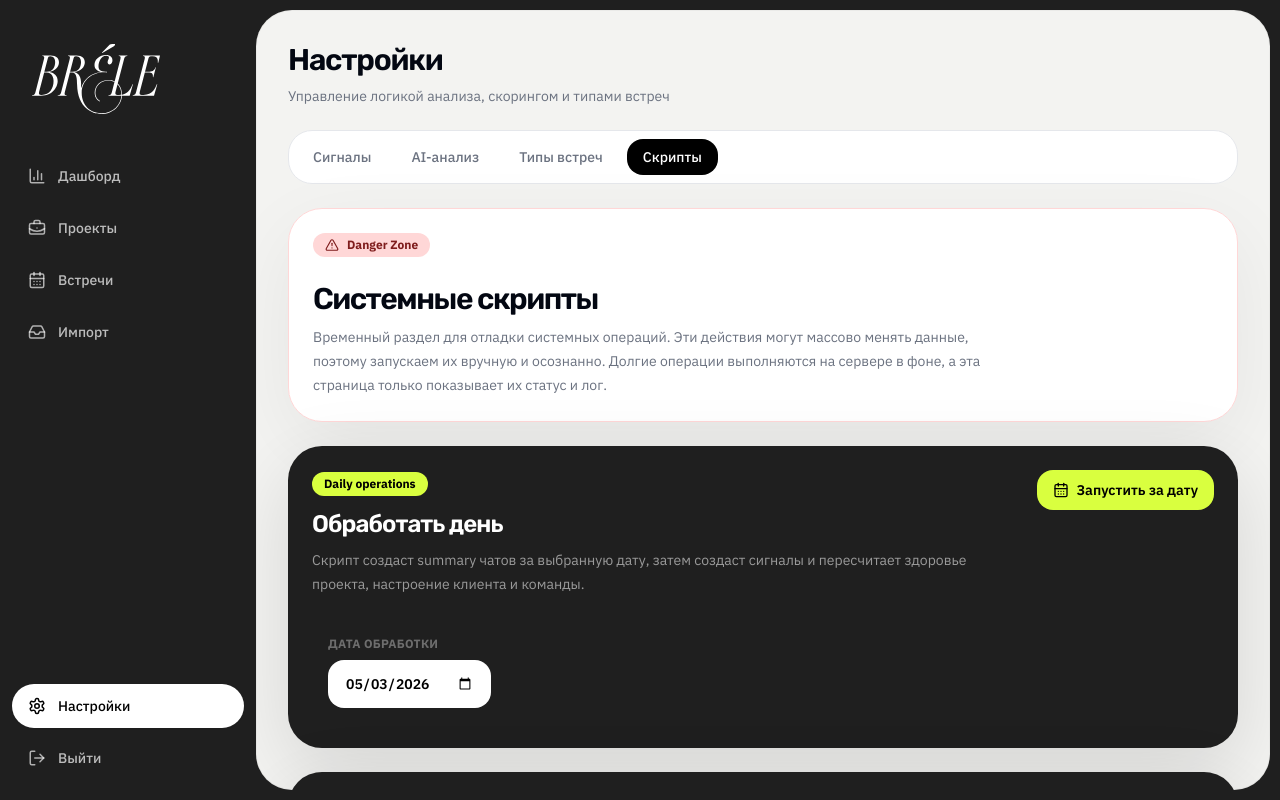
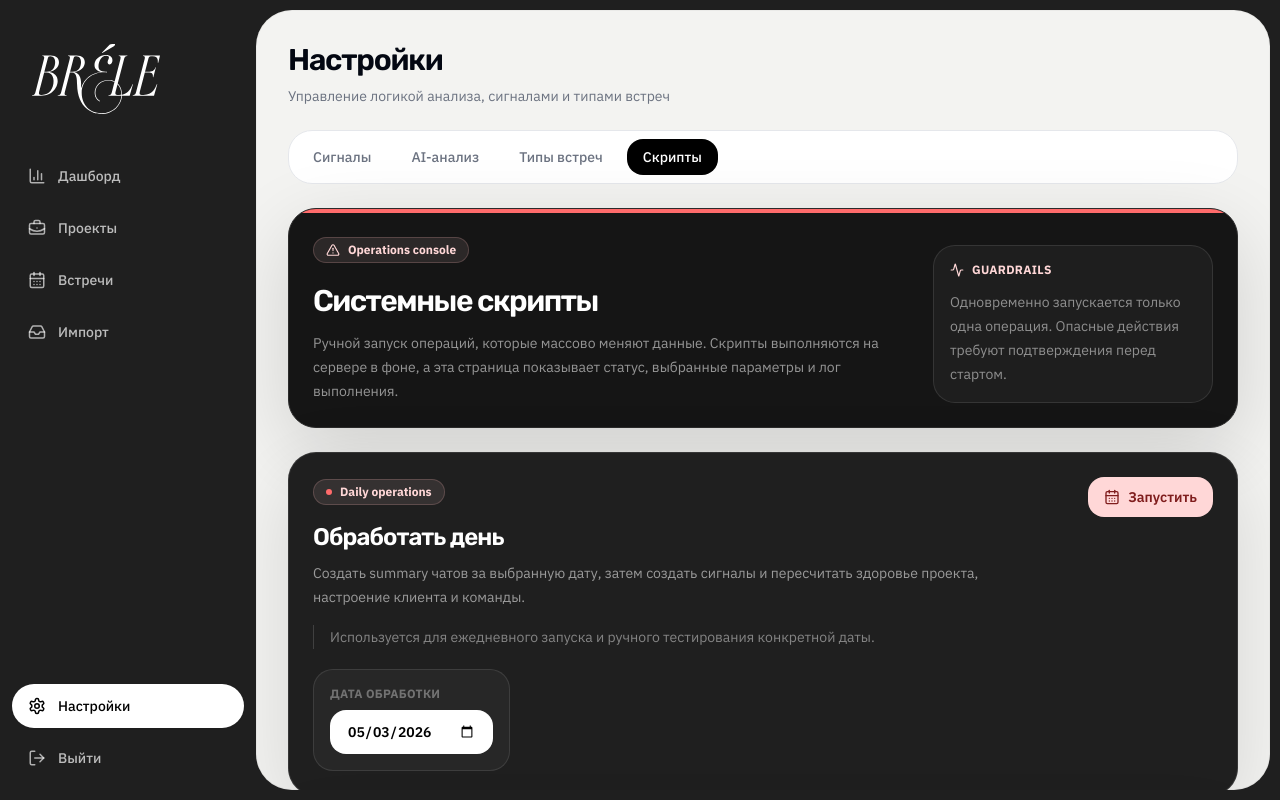
Before and after one commit to Alexsoltan/brele-operation, a Next.js app in the folder apps/web/: page /settings/scripts in a window 1280 px wide. Built offline with nearby package versions, Linux system fonts and the light colour scheme.

Commit message:
Polish settings scripts page

```diff
--- a/apps/web/src/app/settings/layout.tsx
+++ b/apps/web/src/app/settings/layout.tsx
@@ -8,7 +8,6 @@ const tabs = [
     label: "Сигналы",
     href: "/settings/signal",
   },
-
   {
     href: "/settings/ai-analysis",
     label: "AI-анализ",
@@ -38,7 +37,7 @@ export default function SettingsLayout({
         </h1>
 
         <p className="mt-2 text-sm text-gray-500">
-          Управление логикой анализа, скорингом и типами встреч
+          Управление логикой анализа, сигналами и типами встреч
         </p>
       </div>
 
--- a/apps/web/src/app/settings/page.tsx
+++ b/apps/web/src/app/settings/page.tsx
@@ -1,5 +1,5 @@
 import { redirect } from "next/navigation";
 
 export default function SettingsPage() {
-  redirect("/settings/project-scoring");
+  redirect("/settings/signal");
 }
--- a/apps/web/src/app/settings/scripts/page.tsx
+++ b/apps/web/src/app/settings/scripts/page.tsx
@@ -1,7 +1,14 @@
 "use client";
 
+import type { ReactNode } from "react";
 import { useState } from "react";
-import { AlertTriangle, CalendarDays, RotateCcw, Terminal } from "lucide-react";
+import {
+  Activity,
+  AlertTriangle,
+  CalendarDays,
+  RotateCcw,
+  Terminal,
+} from "lucide-react";
 
 type ScriptResult = {
   ok: boolean;
@@ -69,6 +76,53 @@ function getStatusClassName(result: ScriptResult) {
   }
 
   return "bg-[#d9ff3f] text-black";
+}
+
+function ScriptPanel({
+  eyebrow,
+  title,
+  description,
+  details,
+  children,
+  action,
+}: {
+  eyebrow: string;
+  title: string;
+  description: string;
+  details?: string;
+  children?: ReactNode;
+  action: ReactNode;
+}) {
+  return (
+    <section className="rounded-[28px] border border-white/10 bg-[#1f1f1f] p-6 text-white shadow-[0_24px_80px_rgba(0,0,0,0.12)]">
+      <div className="flex flex-col gap-5 lg:flex-row lg:items-start lg:justify-between">
+        <div className="min-w-0">
+          <div className="mb-4 inline-flex items-center gap-2 rounded-full border border-[#ffb4b4]/20 bg-[#ffd7d7]/10 px-3 py-1 text-xs font-bold text-[#ffd7d7]">
+            <span className="h-1.5 w-1.5 rounded-full bg-[#ff6b6b]" />
+            {eyebrow}
+          </div>
+
+          <h2 className="text-2xl font-semibold tracking-[-0.04em]">
+            {title}
+          </h2>
+
+          <p className="mt-2 max-w-2xl text-sm leading-6 text-white/55">
+            {description}
+          </p>
+
+          {details ? (
+            <p className="mt-4 max-w-2xl border-l border-white/15 pl-4 text-sm leading-6 text-white/45">
+              {details}
+            </p>
+          ) : null}
+        </div>
+
+        <div className="shrink-0">{action}</div>
+      </div>
+
+      {children ? <div className="mt-5">{children}</div> : null}
+    </section>
+  );
 }
 
 export default function ScriptsSettingsPage() {
@@ -197,91 +251,77 @@ export default function ScriptsSettingsPage() {
 
   return (
     <div className="space-y-6">
-      <section className="rounded-[34px] border border-[#ffd7d7] bg-white p-6 shadow-[0_24px_80px_rgba(0,0,0,0.06)]">
-        <div className="mb-6 inline-flex items-center gap-2 rounded-full bg-[#ffd7d7] px-3 py-1 text-xs font-bold text-[#7f1d1d]">
-          <AlertTriangle size={14} />
-          Danger Zone
-        </div>
-
-        <h1 className="font-heading text-3xl font-semibold tracking-[-0.05em] text-gray-950">
-          Системные скрипты
-        </h1>
-
-        <p className="mt-2 max-w-2xl text-sm leading-6 text-gray-500">
-          Временный раздел для отладки системных операций. Эти действия могут
-          массово менять данные, поэтому запускаем их вручную и осознанно.
-          Долгие операции выполняются на сервере в фоне, а эта страница только
-          показывает их статус и лог.
-        </p>
-      </section>
-
-      <section className="rounded-[34px] bg-[#1f1f1f] p-6 text-white shadow-[0_24px_80px_rgba(0,0,0,0.12)]">
-        <div className="mb-6 flex items-start justify-between gap-6">
+      <section className="overflow-hidden rounded-[28px] border border-[#2b2b2b] bg-[#151515] text-white shadow-[0_24px_80px_rgba(0,0,0,0.14)]">
+        <div className="h-1 bg-[#ff6b6b]" />
+        <div className="grid gap-6 p-6 lg:grid-cols-[1fr_280px] lg:items-end">
           <div>
-            <div className="mb-3 inline-flex rounded-full bg-[#d9ff3f] px-3 py-1 text-xs font-bold text-black">
-              Daily operations
+            <div className="mb-5 inline-flex items-center gap-2 rounded-full border border-[#ffb4b4]/20 bg-[#ffd7d7]/10 px-3 py-1 text-xs font-bold text-[#ffd7d7]">
+              <AlertTriangle size={14} />
+              Operations console
             </div>
 
-            <h2 className="text-2xl font-semibold tracking-[-0.04em]">
-              Обработать день
-            </h2>
+            <h1 className="font-heading text-3xl font-semibold tracking-[-0.05em]">
+              Системные скрипты
+            </h1>
 
-            <p className="mt-2 max-w-2xl text-sm leading-6 text-white/55">
-              Скрипт создаст summary чатов за выбранную дату, затем создаст
-              сигналы и пересчитает здоровье проекта, настроение клиента и
-              команды.
+            <p className="mt-3 max-w-2xl text-sm leading-6 text-white/55">
+              Ручной запуск операций, которые массово меняют данные. Скрипты
+              выполняются на сервере в фоне, а эта страница показывает статус,
+              выбранные параметры и лог выполнения.
             </p>
           </div>
 
+          <div className="rounded-[22px] border border-white/10 bg-white/[0.04] p-4">
+            <div className="flex items-center gap-2 text-xs font-bold uppercase tracking-wide text-[#ffd7d7]">
+              <Activity size={14} />
+              Guardrails
+            </div>
+            <p className="mt-3 text-sm leading-6 text-white/50">
+              Одновременно запускается только одна операция. Опасные действия
+              требуют подтверждения перед стартом.
+            </p>
+          </div>
+        </div>
+      </section>
+
+      <ScriptPanel
+        eyebrow="Daily operations"
+        title="Обработать день"
+        description="Создать summary чатов за выбранную дату, затем создать сигналы и пересчитать здоровье проекта, настроение клиента и команды."
+        details="Используется для ежедневного запуска и ручного тестирования конкретной даты."
+        action={
           <button
             type="button"
             onClick={handleRunDailyOperations}
             disabled={activeKind !== null || !date}
-            className="inline-flex items-center gap-2 rounded-2xl bg-[#d9ff3f] px-4 py-2.5 text-sm font-semibold text-black transition hover:bg-white disabled:cursor-not-allowed disabled:opacity-60"
+            className="inline-flex items-center gap-2 rounded-2xl bg-[#ffd7d7] px-4 py-2.5 text-sm font-semibold text-[#7f1d1d] transition hover:bg-[#ffbcbc] disabled:cursor-not-allowed disabled:opacity-60"
           >
             <CalendarDays size={16} />
             {activeKind === "daily_operations"
               ? "Выполняется..."
-              : "Запустить за дату"}
+              : "Запустить"}
           </button>
-        </div>
-
-        <div className="rounded-[24px] bg-white/8 p-4">
-          <label className="block text-xs font-bold uppercase tracking-wide text-white/35">
+        }
+      >
+        <div className="inline-flex flex-col rounded-[20px] border border-white/10 bg-white/[0.04] p-4">
+          <label className="text-xs font-bold uppercase tracking-wide text-white/35">
             Дата обработки
           </label>
           <input
             type="date"
             value={date}
             onChange={(event) => setDate(event.target.value)}
-            className="mt-2 h-12 rounded-2xl border border-white/10 bg-white px-4 text-sm font-semibold text-black outline-none"
+            className="mt-2 h-11 rounded-2xl border border-white/10 bg-white px-4 text-sm font-semibold text-black outline-none"
           />
         </div>
-      </section>
+      </ScriptPanel>
 
-      <section className="rounded-[34px] bg-[#1f1f1f] p-6 text-white shadow-[0_24px_80px_rgba(0,0,0,0.12)]">
-        <div className="flex items-start justify-between gap-6">
-          <div>
-            <div className="mb-3 inline-flex rounded-full bg-[#d9ff3f] px-3 py-1 text-xs font-bold text-black">
-              Signals rebuild
-            </div>
-
-            <h2 className="text-2xl font-semibold tracking-[-0.04em]">
-              Пересоздать автоматические сигналы
-            </h2>
-
-            <p className="mt-2 max-w-2xl text-sm leading-6 text-white/55">
-              Скрипт удалит все сигналы, кроме ручных, затем заново
-              проанализирует старые встречи и создаст новые сигналы по
-              актуальным prompt и справочнику типов сигналов.
-            </p>
-
-            <div className="mt-4 rounded-[24px] bg-white/8 p-4 text-sm leading-6 text-white/65">
-              Что будет удалено: сигналы из встреч и чатов. <br />
-              Что останется: ручные сигналы менеджера.
-            </div>
-          </div>
-
+      <ScriptPanel
+        eyebrow="Signals rebuild"
+        title="Пересоздать автоматические сигналы"
+        description="Удалить все автоматические сигналы, затем заново проанализировать встречи и чаты по актуальному prompt и справочнику типов сигналов."
+        details="Ручные сигналы менеджера остаются. Автоматические сигналы из встреч и чатов будут пересозданы."
+        action={
           <button
             type="button"
             onClick={handleRun}
@@ -296,26 +336,15 @@ export default function ScriptsSettingsPage() {
             />
             {activeKind === "signals_rebuild" ? "Выполняется..." : "Запустить"}
           </button>
-        </div>
-      </section>
+        }
+      />
 
-      <section className="rounded-[34px] border border-[#ffd7d7] bg-white p-6 shadow-[0_24px_80px_rgba(0,0,0,0.06)]">
-        <div className="flex items-start justify-between gap-6">
-          <div>
-            <div className="mb-3 inline-flex rounded-full bg-[#ffd7d7] px-3 py-1 text-xs font-bold text-[#7f1d1d]">
-              Debug reset
-            </div>
-
-            <h2 className="text-2xl font-semibold tracking-[-0.04em] text-gray-950">
-              Сбросить показатели проектов
-            </h2>
-
-            <p className="mt-2 max-w-2xl text-sm leading-6 text-gray-500">
-              Вернёт здоровье проектов к 100, риск к low, настроение клиента и
-              команды к neutral, а точки графика здоровья удалит.
-            </p>
-          </div>
-
+      <ScriptPanel
+        eyebrow="Debug reset"
+        title="Сбросить показатели проектов"
+        description="Вернуть здоровье проектов к 100, риск к low, настроение клиента и команды к neutral."
+        details="Также удаляются точки графика здоровья. Это отладочное действие перед повторным расчетом."
+        action={
           <button
             type="button"
             onClick={handleResetHealth}
@@ -326,10 +355,10 @@ export default function ScriptsSettingsPage() {
               size={16}
               className={activeKind === "reset_health" ? "animate-spin" : ""}
             />
-            {activeKind === "reset_health" ? "Выполняется..." : "Сбросить"}
+            {activeKind === "reset_health" ? "Выполняется..." : "Запустить"}
           </button>
-        </div>
-      </section>
+        }
+      />
 
       <section className="rounded-[34px] border border-gray-200 bg-white p-6 shadow-[0_24px_80px_rgba(0,0,0,0.06)]">
         <div className="mb-4 flex items-center justify-between gap-4">
```
Also changed, not shown: apps/web/src/app/settings/project-scoring/page.tsx (deleted, +0 -111 lines). Lines whose indentation alone changed are shown as unchanged.
